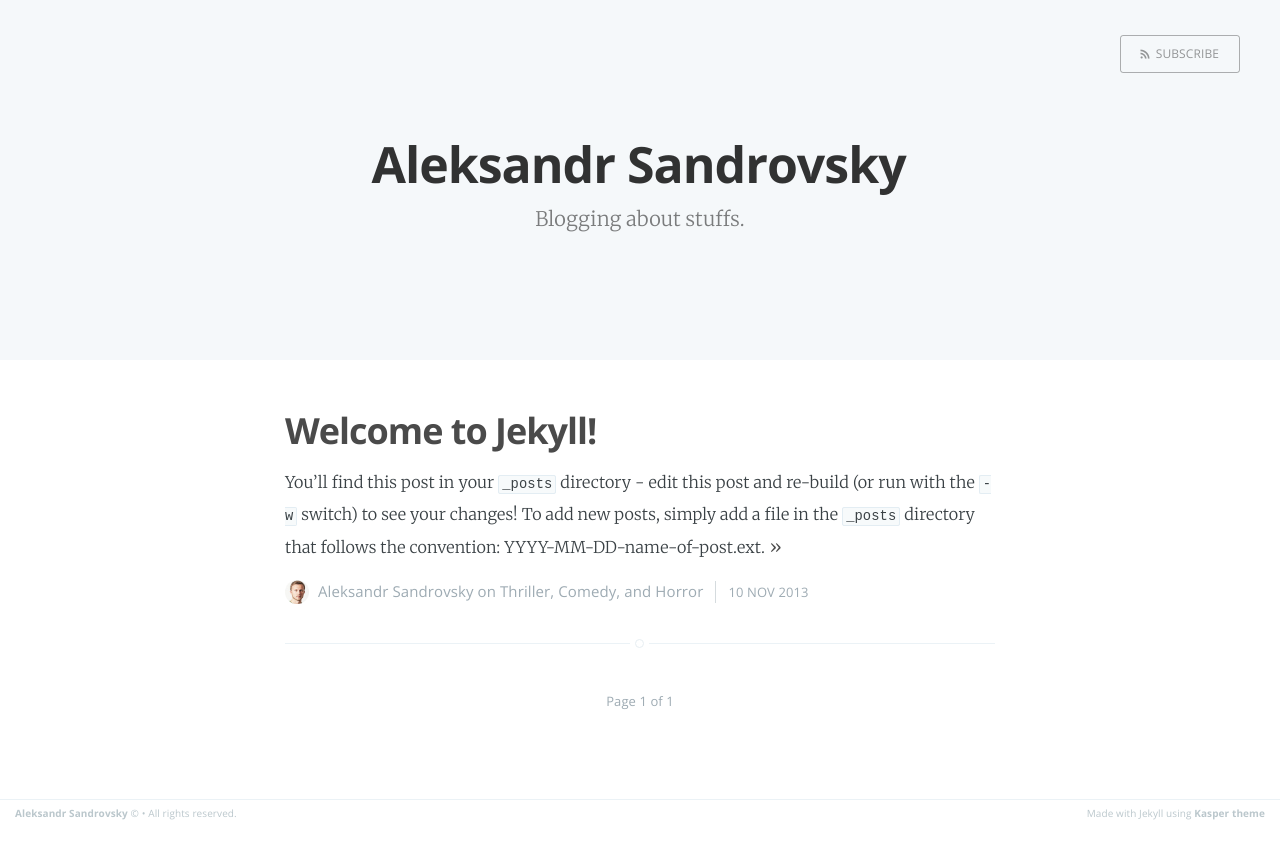
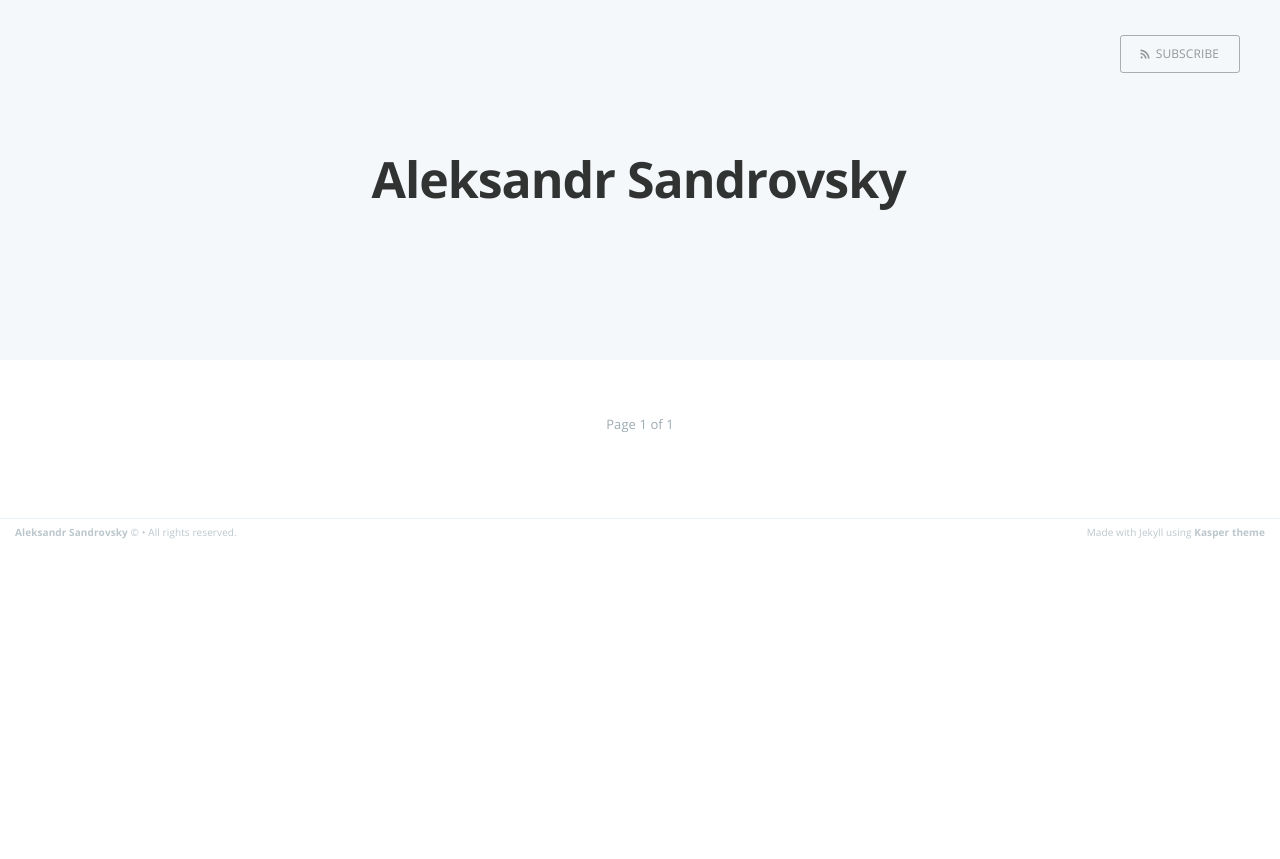
Before and after one commit to Sundrique/Sundrique.github.io, a Jekyll site: the page built from index.html, in a window 1280 px wide. Shown: the top 859 px of the page. Built offline with Jekyll 4.4.1, drawn with Linux system fonts in a browser that asks for light colours; Markdown is read by kramdown in place of the engine named in the settings; the list of posts is cut into pages by our own code.

```diff
--- a/_layouts/default.html
+++ b/_layouts/default.html
@@ -4,7 +4,7 @@
     <meta http-equiv="Content-Type" content="text/html; charset=UTF-8" />
     <meta http-equiv="X-UA-Compatible" content="IE=edge,chrome=1" />
 
-    <title>{{ site.name }} - {{ site.description }}</title>
+    <title>{{ page.title }} - {{ site.name }} </title>
     <meta name="description" content="{{ site.meta_description}}" />
 
     <meta name="HandheldFriendly" content="True" />
--- a/_posts/2013-11-10-welcome-to-jekyll.markdown
+++ /dev/null
@@ -1,24 +0,0 @@
----
-layout: post
-title:  "Welcome to Jekyll!"
-date:   2013-11-10 10:18:00
-categories: Thriller Comedy Horror
----
-
-You'll find this post in your `_posts` directory - edit this post and re-build (or run with the `-w` switch) to see your changes!
-To add new posts, simply add a file in the `_posts` directory that follows the convention: YYYY-MM-DD-name-of-post.ext.
-
-Jekyll also offers powerful support for code snippets:
-
-{% highlight ruby %}
-def print_hi(name)
-  puts "Hi, #{name}"
-end
-print_hi('Tom')
-#=> prints 'Hi, Tom' to STDOUT.
-{% endhighlight %}
-
-Check out the [Jekyll docs][jekyll] for more info on how to get the most out of Jekyll. File all bugs/feature requests at [Jekyll's GitHub repo][jekyll-gh].
-
-[jekyll-gh]: https://github.com/mojombo/jekyll
-[jekyll]:    http://jekyllrb.com
--- a/assets/css/screen.css
+++ b/assets/css/screen.css
@@ -178,8 +178,8 @@ body {
     max-height: 100%;
     font-family: "Merriweather", serif;
     letter-spacing: 0.01rem;
-    font-size: 1.8rem;
-    line-height: 1.75em;
+    font-size: 1.6rem;
+    line-height: 1.5em;
     color: #3A4145;
     -webkit-font-feature-settings: 'kern' 1;
     -moz-font-feature-settings: 'kern' 1;
@@ -206,7 +206,7 @@ h4, h5, h6 {
 }
 
 h1 {
-    font-size: 5rem;
+    font-size: 4rem;
     letter-spacing: -2px;
     text-indent: -3px;
 }
@@ -328,6 +328,7 @@ code, tt {
     padding: 1px 3px;
     font-family: Inconsolata, monospace, sans-serif;
     font-size: 0.85em;
+    line-height: 0.65em;
     white-space: pre-wrap;
     border: #E3EDF3 1px solid;
     background: #F7FAFB;
@@ -342,17 +343,18 @@ pre {
     width: 100%;
     padding: 10px;
     font-family: Inconsolata, monospace, sans-serif;
-    font-size: 0.9em;
+    font-size: 1em;
     white-space: pre;
     overflow: auto;
     background: #F7FAFB;
     border-radius: 3px;
+    word-break: normal;
+    line-height: 1.4em;
 }
 
 pre code, tt {
     font-size: inherit;
-    white-space: -moz-pre-wrap;
-    white-space: pre-wrap;
+    white-space: pre;
     background: transparent;
     border: none;
     padding: 0;
--- a/assets/js/index.js
+++ b/assets/js/index.js
@@ -35,7 +35,6 @@
     $document.ready(function () {
 
         var $postContent = $(".post-content");
-        $postContent.fitVids();
 
         function updateImageWidth() {
             var $this = $(this),
--- a/index.html
+++ b/index.html
@@ -17,7 +17,6 @@ cover: false
         <div class="main-header-content inner">
             <h1 class="page-title">{{ site.name }}</h1>
             <h2 class="page-description">
-                {% if site.description %} {{ site.description }}. {% endif %}
                 {% if page.about %} <a href='{{ site.baseurl }}{{ page.about }}'> About me </a> {% endif %}
             </h2>
         </div>
```
Also changed, not shown: other parts of index.html (+1 -1 lines), _includes/disqus.html (+18 -9 lines), _layouts/post.html (+2 -5 lines), assets/js/jquery.fitvids.js (deleted, +0 -67 lines), Gemfile.lock.
